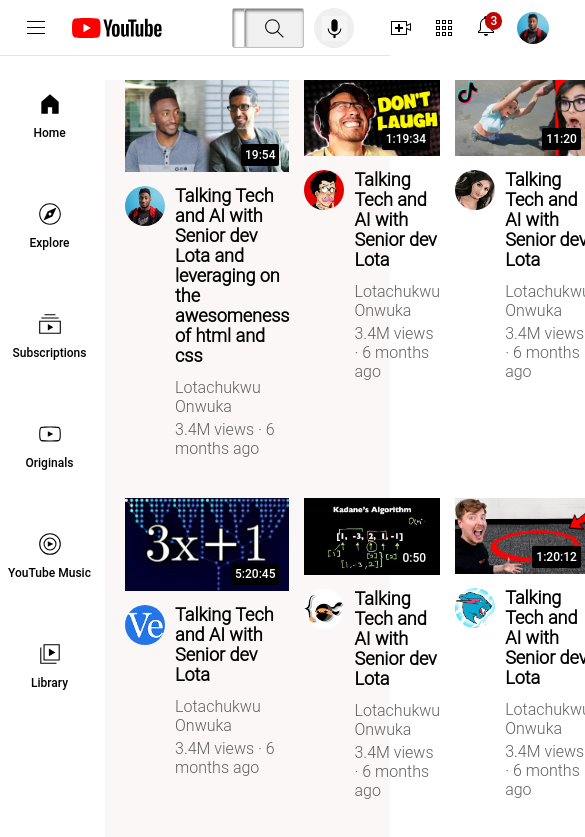
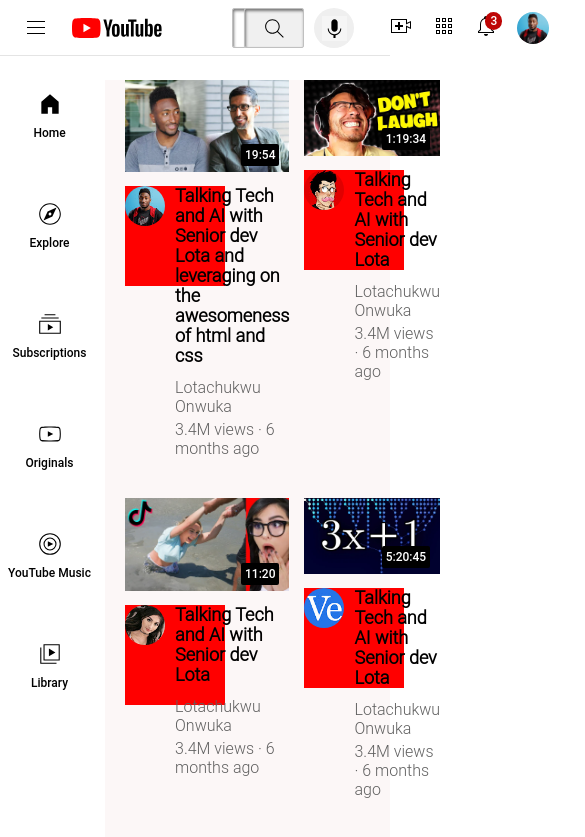
Before and after one commit to Solex202/youtube_clone, a React (Vite) app: page / in a window 390 px wide. Shown: the top 837 px of the page, 585 px wide, since content can reach past the window. Built offline with nearby package versions, Linux system fonts and the light colour scheme.

Commit message:
implementing media query on design

```diff
--- a/src/pages/Youtube/header.module.css
+++ b/src/pages/Youtube/header.module.css
@@ -68,18 +68,10 @@
     position: relative;
 }
 
-.voice_search .tooltip{
-    position: absolute;
-    background-color: #797676;
-    color: white;
-    padding: 10px 12px;
-    border-radius: 2px;
-    font-size: 12px;
+.voice_search .tooltip,
+.search_button .tooltip{
     bottom: -52px;
-    opacity: 0;
-    transition: opacity 0.15s;
-    pointer-events: none;
-    width: 130px;
+    white-space: nowrap;
 }
 
 .voice_search:hover .tooltip {
@@ -108,19 +100,6 @@
     border-radius: 2px;
     box-shadow: inset 1px 2px 3px rgba(0, 0, 0, 0.5);
     width: 0;
-}
-
-.search_button .tooltip{
-    position: absolute;
-    background-color:  #797676;
-    color: white;
-    padding: 10px 12px;
-    border-radius: 2px;
-    font-size: 12px;
-    bottom: -52px;
-    opacity: 0;
-    transition: opacity 0.15s;
-    pointer-events: none;
 }
 
 .search_button:hover .tooltip{
@@ -156,7 +135,6 @@
     color: white;
     border-radius: 70px;
      padding: 2px 5px;
-
     font-family: Roboto , Arial;
     font-size: 12px;
     font-weight: 500;
@@ -167,3 +145,48 @@
     height: 32px;
     border-radius: 16px;
 }
+
+.upload_icon_container .tooltip{
+    bottom: -48px;
+}
+
+.upload_icon_container,
+.youtube_apps_icon_container,
+.notification_icon_container
+{
+    position: relative;
+}
+
+.upload_icon_container:hover .tooltip{
+    opacity: 1;
+}
+
+.youtube_apps_icon_container .tooltip{
+    bottom: -48px;
+    width: 67px;
+}
+
+.tooltip{
+    font-family: Roboto, Arial;
+    position: absolute;
+    background-color:  #797676;
+    color: white;
+    padding: 10px 12px;
+    border-radius: 2px;
+    font-size: 12px;
+    opacity: 0;
+    transition: opacity 0.15s;
+    pointer-events: none;
+}
+
+.youtube_apps_icon_container:hover .tooltip{
+    opacity: 1;
+}
+
+.notification_icon_container .tooltip{
+    bottom: -48px;
+}
+
+.notification_icon_container:hover .tooltip{
+    opacity: 1;
+}
--- a/src/pages/Youtube/index.jsx
+++ b/src/pages/Youtube/index.jsx
@@ -25,11 +25,19 @@
                 </button>
             </div>
             <div className={header.right_section}>
-                <img className={header.upload_icon} src="src/icons/upload.svg"/>
-                <img className={header.youtube_apps_icon} src="src/icons/youtube-apps.svg"/>
+                <div className={header.upload_icon_container}>
+                    <img className={header.upload_icon} src="src/icons/upload.svg"/>
+                    <div className={header.tooltip}>Create</div>
+                </div>
+                <div className={header.youtube_apps_icon_container}>
+                    <img className={header.youtube_apps_icon} src="src/icons/youtube-apps.svg"/>
+                    <div className={header.tooltip}>Youtube apps</div>
+
+                </div>
                 <div className={header.notification_icon_container}>
                     <img className={header.notifications_icon} src="src/icons/notifications.svg"/>
                     <div className={header.notifications_count}>3</div>
+                    <div className={header.tooltip}>Notifications</div>
                 </div>
                 <img className={header.profile_picture} src="src/channels/channel-1.jpeg"/>
             </div>
--- a/src/pages/Youtube/video.module.css
+++ b/src/pages/Youtube/video.module.css
@@ -23,7 +23,10 @@
 }
 
 .channel_picture {
-    /*background-color: #2e5603;*/
+    width: 100px;
+    height: 100px;
+    object-fit: cover;
+    background-color: red;
 }
 
 .profile_picture {
@@ -74,7 +77,12 @@
     background-color: #fcf7f7;
     padding-left: 20px;
     padding-right: 20px;
+}
 
+@media (max-width: 1100px) {
+    .video_grid {
+        grid-template-columns: 1fr 1fr;
+    }
 }
 
 body{
```
